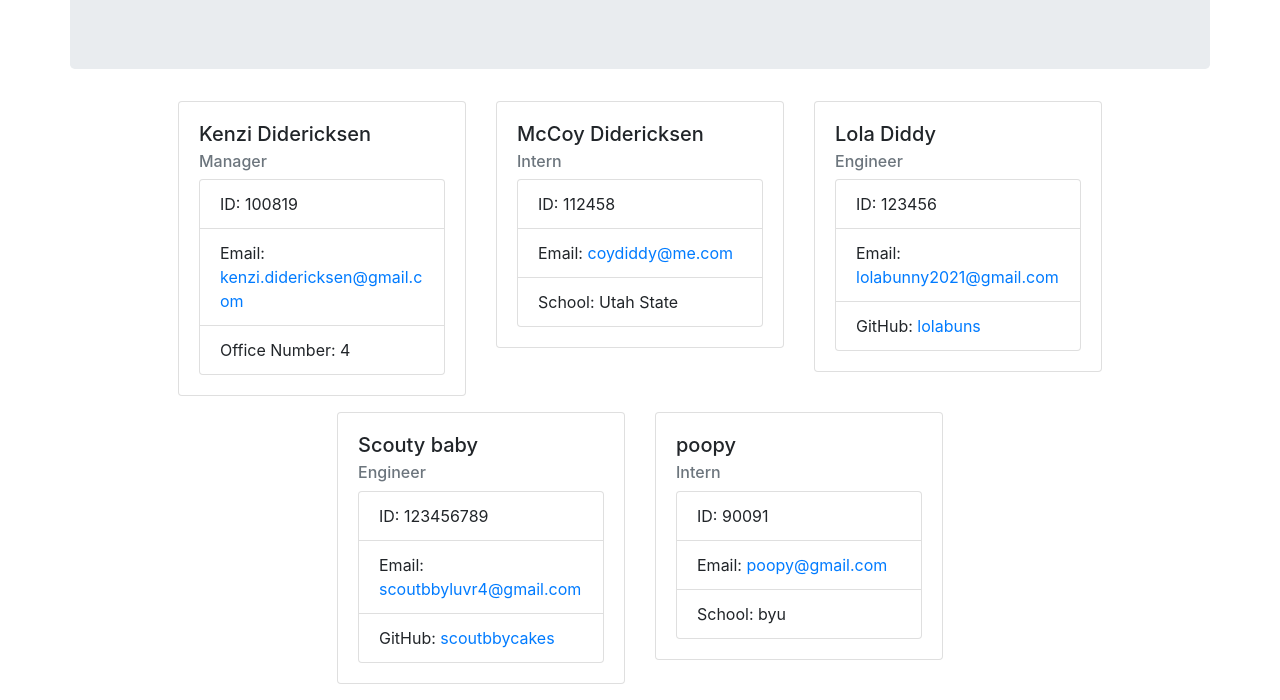
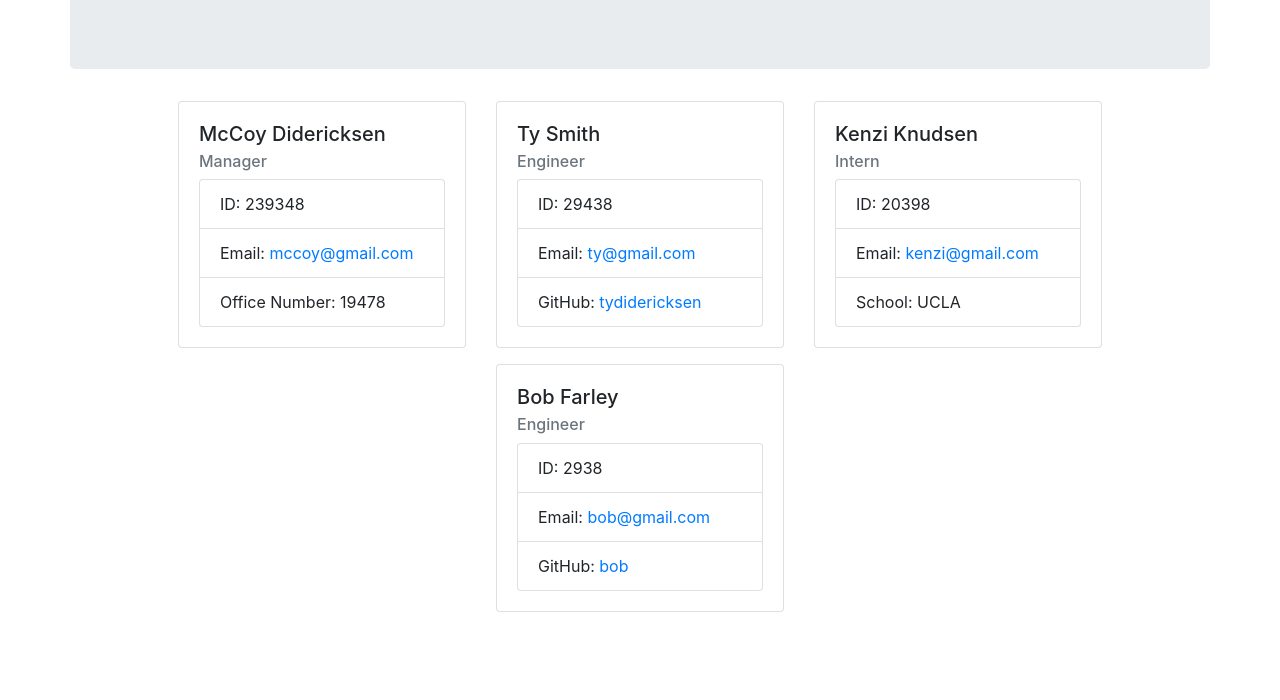
Before and after one commit to mccoydidericksen/team-profile-generator, a website: page dist/output.html in a window 1280 px wide. Shown: the part 158-858 px from the top of the page. After the commit the page ends 800 px from the top, so only its background shows below. Drawn offline with nearby package versions, Linux system fonts and the light colour scheme.

Commit message:
generate output.hmtl for walkthrough

```diff
--- a/dist/output.html
+++ b/dist/output.html
@@ -19,12 +19,12 @@
             <div class="col-auto mb-3">
                 <div class="card" style="width: 18rem;">
                     <div class="card-body">
-                        <h5 class="card-title">Kenzi Didericksen</h5>
+                        <h5 class="card-title">McCoy Didericksen</h5>
                         <h6 class="card-subtitle mb-2 text-muted">Manager</h6>
                         <ul class="list-group">
-                            <li class="list-group-item">ID: 100819</li>
-                            <li class="list-group-item">Email: <a href="mailto: kenzi.didericksen@gmail.com" class="card-link">kenzi.didericksen@gmail.com</a></li>
-                            <li class="list-group-item">Office Number: 4</li>
+                            <li class="list-group-item">ID: 239348</li>
+                            <li class="list-group-item">Email: <a href="mailto: mccoy@gmail.com" class="card-link">mccoy@gmail.com</a></li>
+                            <li class="list-group-item">Office Number: 19478</li>
                         </ul>
                     </div>
                 </div>
@@ -32,12 +32,12 @@
             <div class="col-auto mb-3">
                 <div class="card" style="width: 18rem;">
                     <div class="card-body">
-                        <h5 class="card-title">McCoy Didericksen</h5>
-                        <h6 class="card-subtitle mb-2 text-muted">Intern</h6>
+                        <h5 class="card-title">Ty Smith</h5>
+                        <h6 class="card-subtitle mb-2 text-muted">Engineer</h6>
                         <ul class="list-group">
-                            <li class="list-group-item">ID: 112458</li>
-                            <li class="list-group-item">Email: <a href="mailto: coydiddy@me.com" class="card-link">coydiddy@me.com</a></li>
-                            <li class="list-group-item">School: Utah State</li>
+                            <li class="list-group-item">ID: 29438</li>
+                            <li class="list-group-item">Email: <a href="mailto: ty@gmail.com" class="card-link">ty@gmail.com</a></li>
+                            <li class="list-group-item">GitHub: <a href="https://github.com/tydidericksen" class="card-link">tydidericksen</a></li>
                         </ul>
                     </div>
                 </div>
@@ -45,12 +45,12 @@
             <div class="col-auto mb-3">
                 <div class="card" style="width: 18rem;">
                     <div class="card-body">
-                        <h5 class="card-title">Lola Diddy</h5>
-                        <h6 class="card-subtitle mb-2 text-muted">Engineer</h6>
+                        <h5 class="card-title">Kenzi Knudsen</h5>
+                        <h6 class="card-subtitle mb-2 text-muted">Intern</h6>
                         <ul class="list-group">
-                            <li class="list-group-item">ID: 123456</li>
-                            <li class="list-group-item">Email: <a href="mailto: lolabunny2021@gmail.com" class="card-link">lolabunny2021@gmail.com</a></li>
-                            <li class="list-group-item">GitHub: <a href="https://github.com/lolabuns" class="card-link">lolabuns</a></li>
+                            <li class="list-group-item">ID: 20398</li>
+                            <li class="list-group-item">Email: <a href="mailto: kenzi@gmail.com" class="card-link">kenzi@gmail.com</a></li>
+                            <li class="list-group-item">School: UCLA</li>
                         </ul>
                     </div>
                 </div>
@@ -58,25 +58,12 @@
             <div class="col-auto mb-3">
                 <div class="card" style="width: 18rem;">
                     <div class="card-body">
-                        <h5 class="card-title">Scouty baby</h5>
+                        <h5 class="card-title">Bob Farley</h5>
                         <h6 class="card-subtitle mb-2 text-muted">Engineer</h6>
                         <ul class="list-group">
-                            <li class="list-group-item">ID: 123456789</li>
-                            <li class="list-group-item">Email: <a href="mailto: scoutbbyluvr4@gmail.com" class="card-link">scoutbbyluvr4@gmail.com</a></li>
-                            <li class="list-group-item">GitHub: <a href="https://github.com/scoutbbycakes" class="card-link">scoutbbycakes</a></li>
-                        </ul>
-                    </div>
-                </div>
-            </div>
-            <div class="col-auto mb-3">
-                <div class="card" style="width: 18rem;">
-                    <div class="card-body">
-                        <h5 class="card-title">poopy </h5>
-                        <h6 class="card-subtitle mb-2 text-muted">Intern</h6>
-                        <ul class="list-group">
-                            <li class="list-group-item">ID: 90091</li>
-                            <li class="list-group-item">Email: <a href="mailto: poopy@gmail.com" class="card-link">poopy@gmail.com</a></li>
-                            <li class="list-group-item">School: byu</li>
+                            <li class="list-group-item">ID: 2938</li>
+                            <li class="list-group-item">Email: <a href="mailto: bob@gmail.com" class="card-link">bob@gmail.com</a></li>
+                            <li class="list-group-item">GitHub: <a href="https://github.com/bob" class="card-link">bob</a></li>
                         </ul>
                     </div>
                 </div>
```
